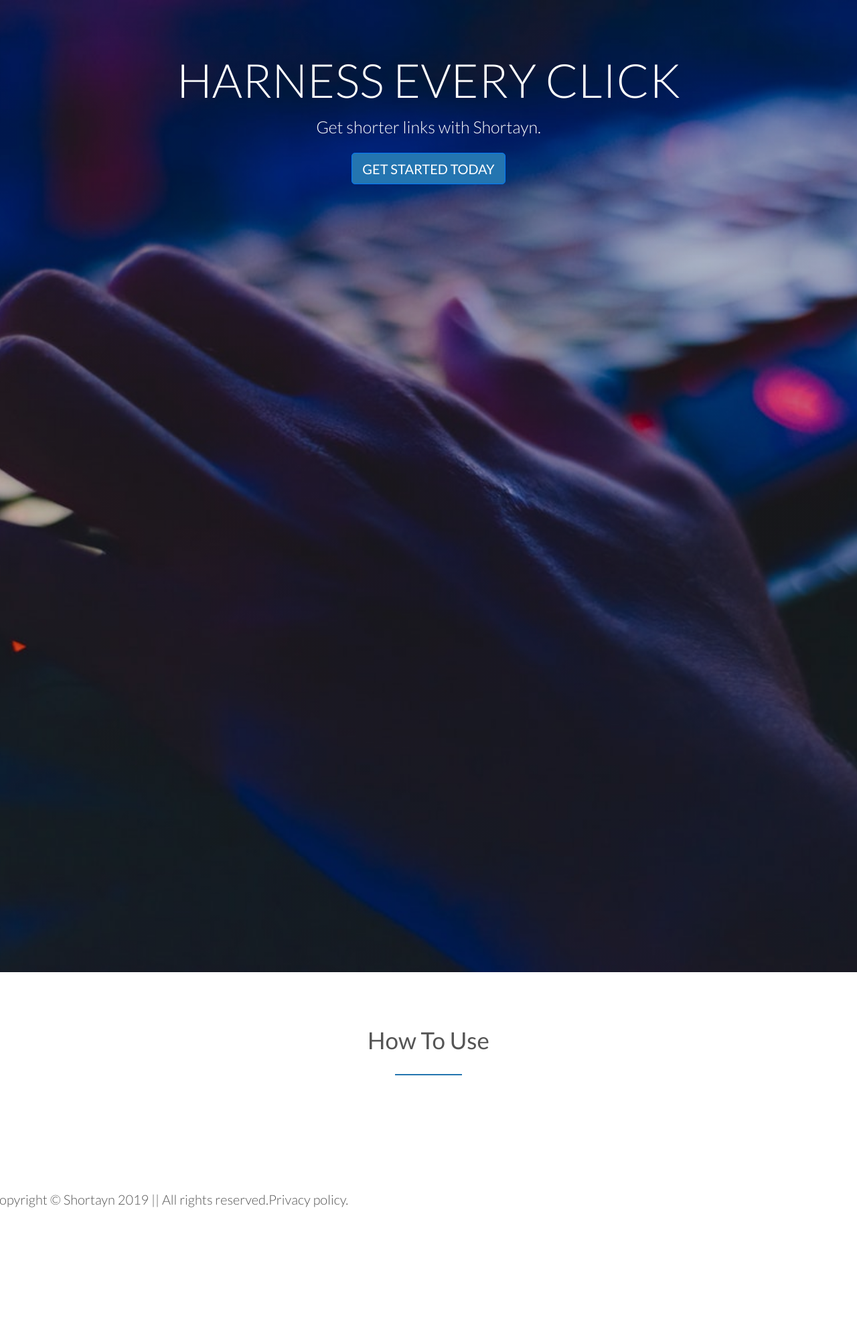
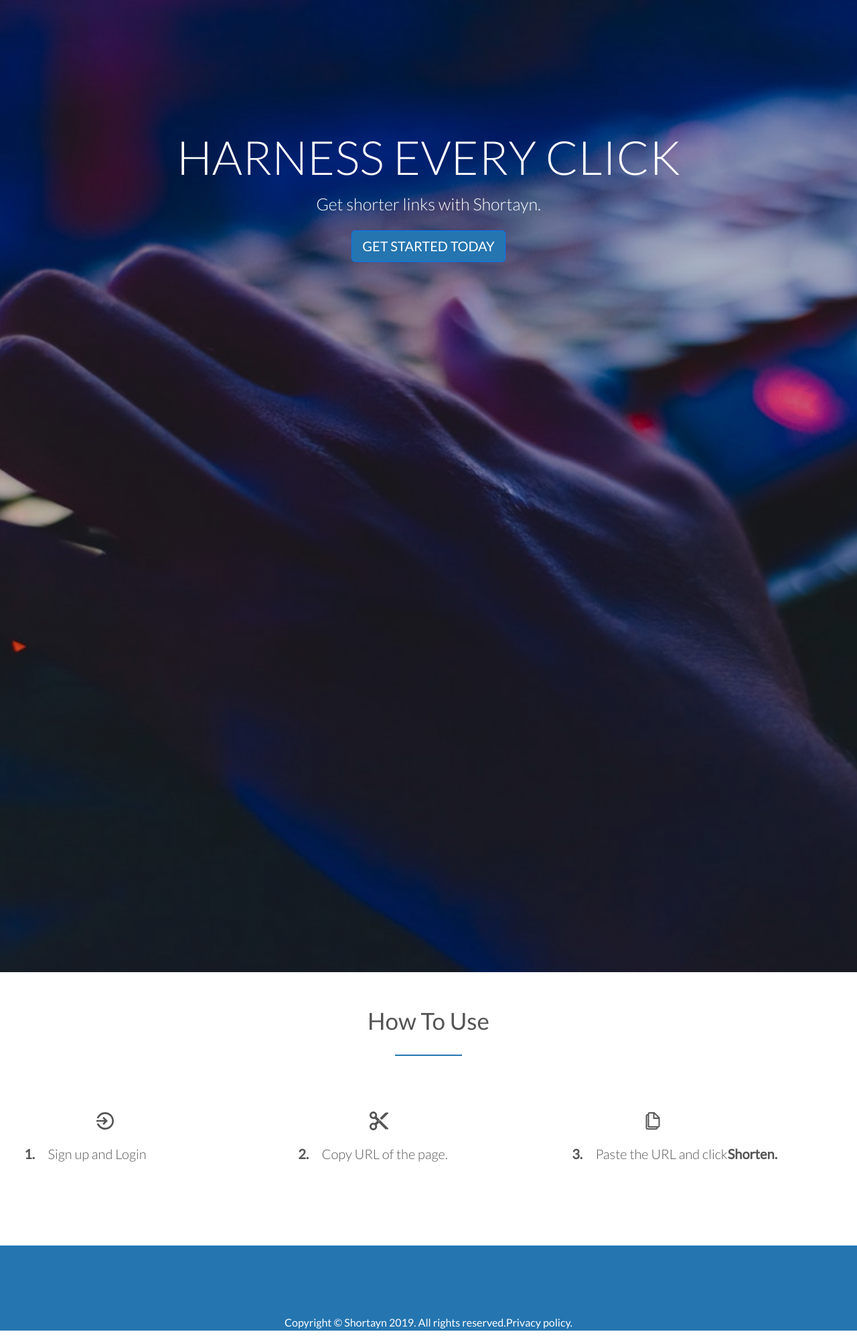
Before and after one commit to Taycode/shortayn, a Django app: page / in a window 1280 px wide. Shown: the part 96-2102 px from the top of the page at 67% size. Before the commit the page ends 1898 px from the top, so only its background shows below. Run offline with Django 3.2, Linux system fonts and the light colour scheme; some libraries are stand-ins or nearby versions.

Commit message:
added the footer in the index page and the how to use

```diff
--- a/home/static/home/css/style.css
+++ b/home/static/home/css/style.css
@@ -57,7 +57,7 @@ h1{
     color: white;
 }
 .jumbotron{
-	padding-top: 15%;
+	padding-top: 15% !important;
 	background-color: transparent;
 	text-align: center;
 	font-weight: 400;
@@ -166,6 +166,21 @@ h4:after{
     background-color: #2475b033;
 
 }
+.how{
+    padding: 4%;
+    text-align: center;
+}
+.number{
+    margin-right: 5%;
+}
+.how_icon{
+    margin-left: 25%;
+    margin-bottom: 5%;
+}
+.padd{
+    padding-top: 5%;
+    padding-bottom: 5%;
+}
 .signin_card{
      margin-left: 15%;
     padding-top: 2%;
@@ -176,8 +191,14 @@ h4:after{
 }
 
 /*FOOTER*/
-.footer_p{
-    text-align: center;
+.footer_sec{
+    background-color: #2475B0 !important;
+    padding-top: 8% !important;
+
+    padding-bottom: 0% !important;
+    margin-bottom: 0%;
+    color: white;
+    font-size: 80%;
 }
 
 /* -------------------*/
--- a/home/templates/home/dashboard.html
+++ b/home/templates/home/dashboard.html
@@ -38,7 +38,8 @@
                         <!--<ion-icon size="large" name="search"></ion-icon>-->
                     <!--</button>-->
                 <!--</form>-->
-                 <li class="nav-item  signout">
+                 <li class="nav-item  signout" data-toggle="tooltip" data-placement="top" title="Sign Out">
+
         <a class="nav-link" href="{% url 'home:logout' %}">  <ion-icon size="large" name="log-out"></ion-icon>   </a>
       </li>
 
--- a/home/templates/home/index.html
+++ b/home/templates/home/index.html
@@ -21,21 +21,52 @@
 </div>
 
 </header>
-<section id="how">
+<section class="how" id="how">
 	<h3> How To Use</h3>
 
+    <div class="row padd">
+        <div class="col span-1-of-3">
+            <div class="row  how_icon">
+                <ion-icon size="large" name="log-in"></ion-icon>
+            </div>
+            <div class="row ">
+            <span class="number">  <b>1.</b>  </span> Sign up and Login
+            </div>
+
+        </div>
+
+        <div class="col span-1-of-3">
+            <div class="row how_icon">
+
+                <ion-icon size="large" name="cut"></ion-icon>
+            </div>
+            <div class="row">
+                <span class="number">  <b>2.</b>  </span> Copy  URL of the page.
+            </div>
+
+        </div>
+
+        <div class="col span-1-of-3">
+            <div class="row how_icon">
+                <ion-icon size="large" name="copy"></ion-icon>
+            </div>
+             <div class="row">
+                <span class="number">  <b>3.</b>  </span> Paste the URL and click  <b> Shorten.</b>
+            </div>
+
+        </div>
+    </div>
+
 </section>
-    <section class="footer">
-
-        <div class="row">
-		<p class="footer_p">
-			Copyright &copy;  Shortayn 2019
-			|| All rights reserved.Privacy policy.
-		</p>
-	</div>
-    </section>
 
 
+
+<div class="jumbotron jumbotron-fluid footer_sec">
+  <div class="container">
+
+    <p class="footer"> Copyright &copy;  Shortayn 2019. All rights reserved.Privacy policy.</p>
+  </div>
+</div>
 
 
 
```
Also changed, not shown: db.sqlite3.
